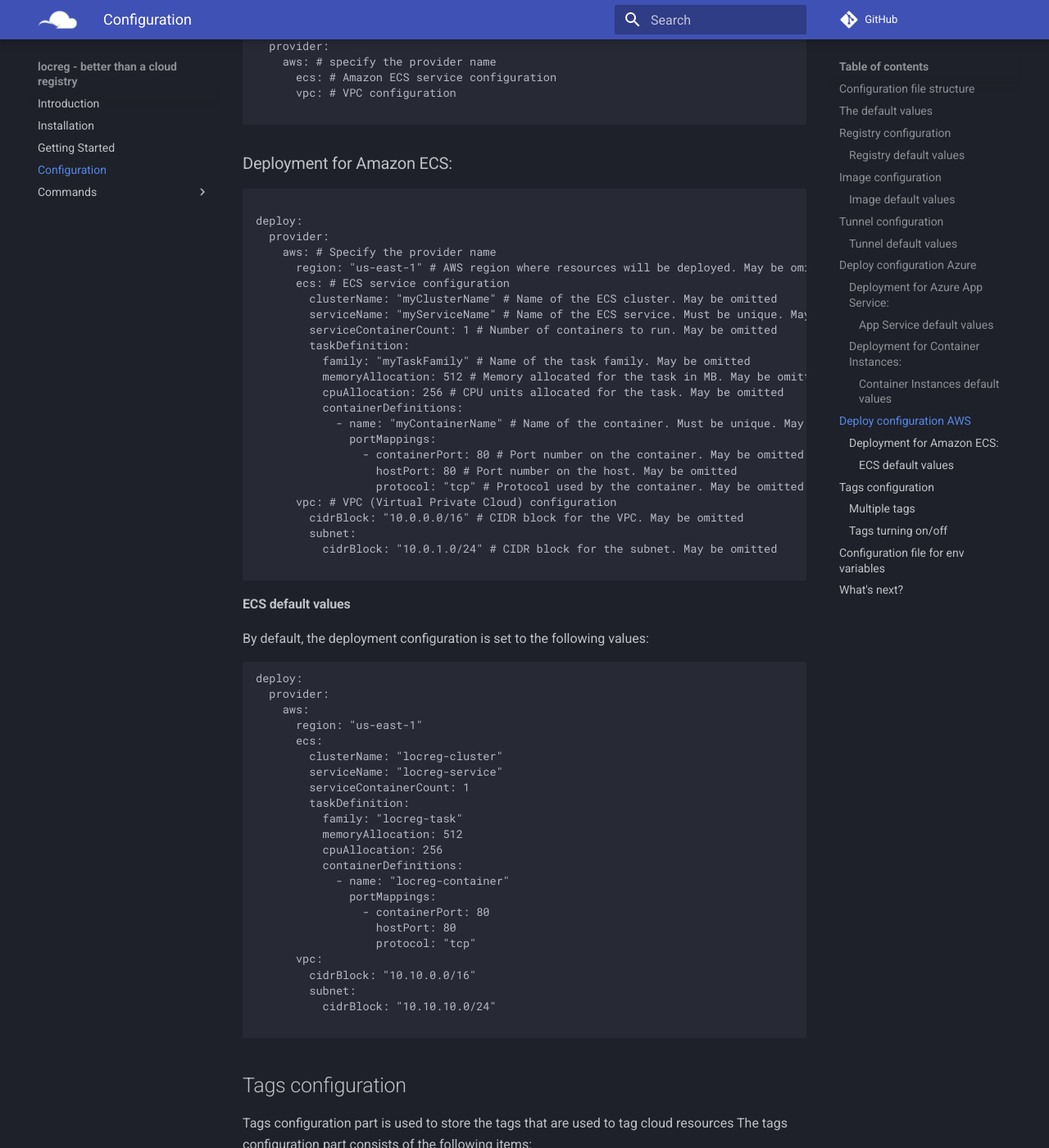
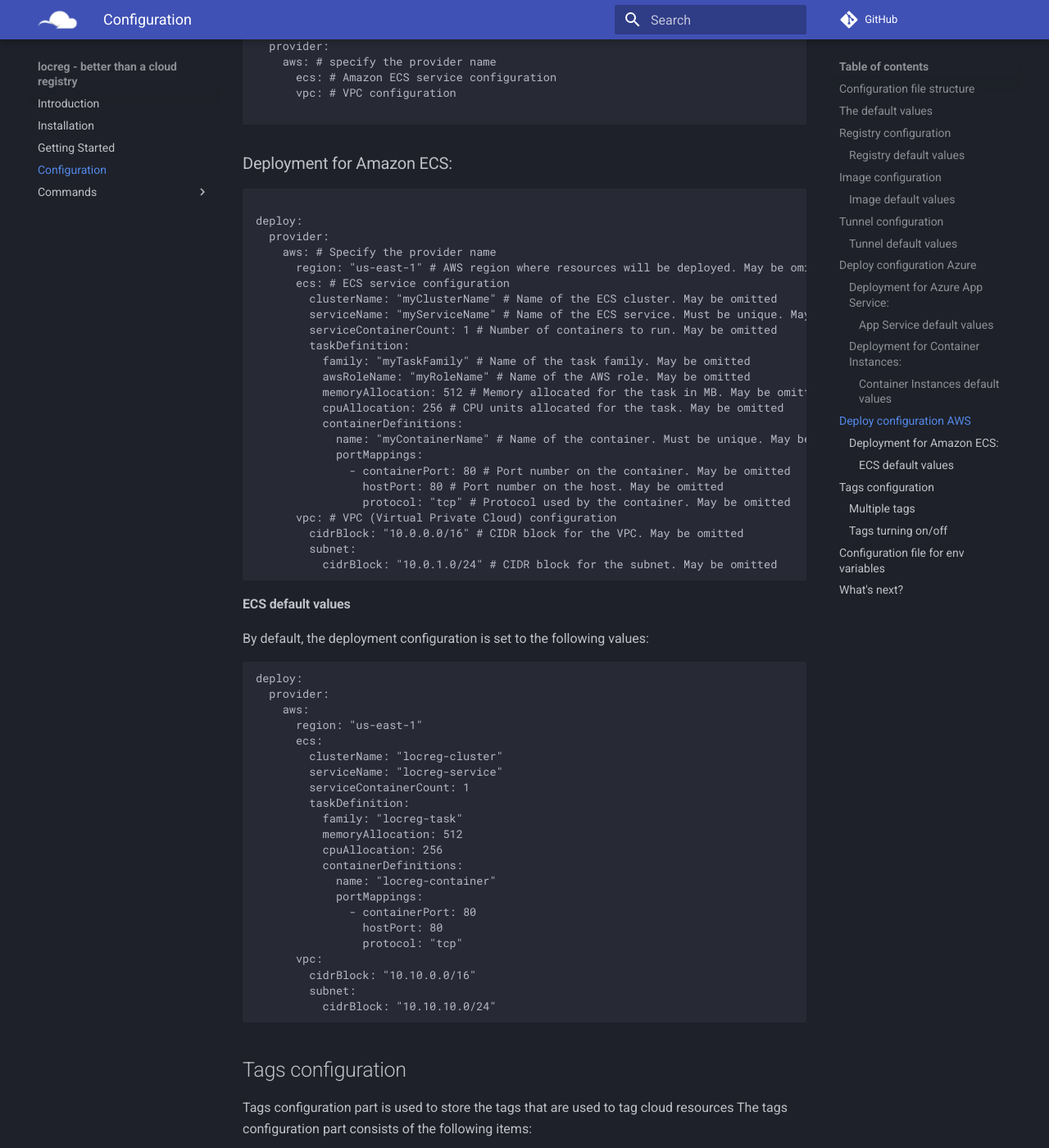
Before and after one commit to Uitware/locreg, an MkDocs documentation site: the page built from docs/configuration.md, in a window 1280 px wide and 1400 px high, scrolled down 5383 px. Shown: the whole window at 82% size. Built offline with MkDocs 1.6.1 and Material for MkDocs 9.7.7, drawn with Linux system fonts in a browser that asks for light colours; comment, search, counter and statistics services are not loaded.

Commit message:
Docs update: - README.md updated - Documentation about possible configuration updated - Sample aws config added as reference

````diff
--- a/docs/configuration.md
+++ b/docs/configuration.md
@@ -240,19 +240,19 @@
         serviceContainerCount: 1 # Number of containers to run. May be omitted
         taskDefinition:
           family: "myTaskFamily" # Name of the task family. May be omitted
+          awsRoleName: "myRoleName" # Name of the AWS role. May be omitted
           memoryAllocation: 512 # Memory allocated for the task in MB. May be omitted
           cpuAllocation: 256 # CPU units allocated for the task. May be omitted
           containerDefinitions:
-            - name: "myContainerName" # Name of the container. Must be unique. May be omitted
-              portMappings:
-                - containerPort: 80 # Port number on the container. May be omitted
-                  hostPort: 80 # Port number on the host. May be omitted
-                  protocol: "tcp" # Protocol used by the container. May be omitted
+            name: "myContainerName" # Name of the container. Must be unique. May be omitted
+            portMappings:
+              - containerPort: 80 # Port number on the container. May be omitted
+                hostPort: 80 # Port number on the host. May be omitted
+                protocol: "tcp" # Protocol used by the container. May be omitted
       vpc: # VPC (Virtual Private Cloud) configuration
         cidrBlock: "10.0.0.0/16" # CIDR block for the VPC. May be omitted
         subnet:
           cidrBlock: "10.0.1.0/24" # CIDR block for the subnet. May be omitted
-
 ```
 
 #### ECS default values
@@ -271,16 +271,15 @@
           memoryAllocation: 512
           cpuAllocation: 256
           containerDefinitions:
-            - name: "locreg-container"
-              portMappings:
-                - containerPort: 80
-                  hostPort: 80
-                  protocol: "tcp"
+            name: "locreg-container"
+            portMappings:
+              - containerPort: 80
+                hostPort: 80
+                protocol: "tcp"
       vpc:
         cidrBlock: "10.10.0.0/16"
         subnet:
           cidrBlock: "10.10.10.0/24"
-
 ```
 
 ## Tags configuration
````
Also changed, not shown: README.md (+4 -2 lines), docs/samples/config_example_aws_ecs.yaml (added, +52 -0 lines).
